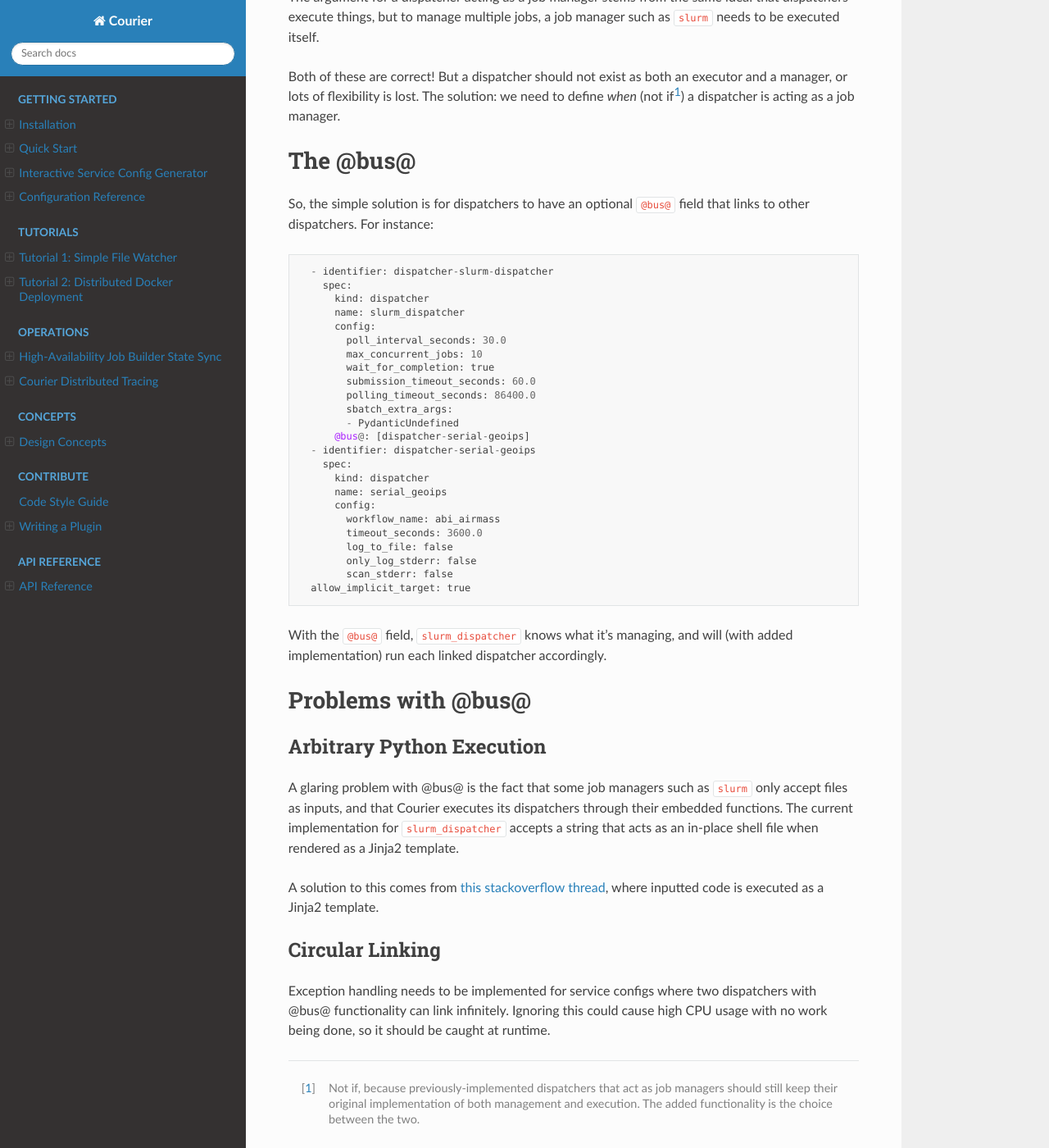
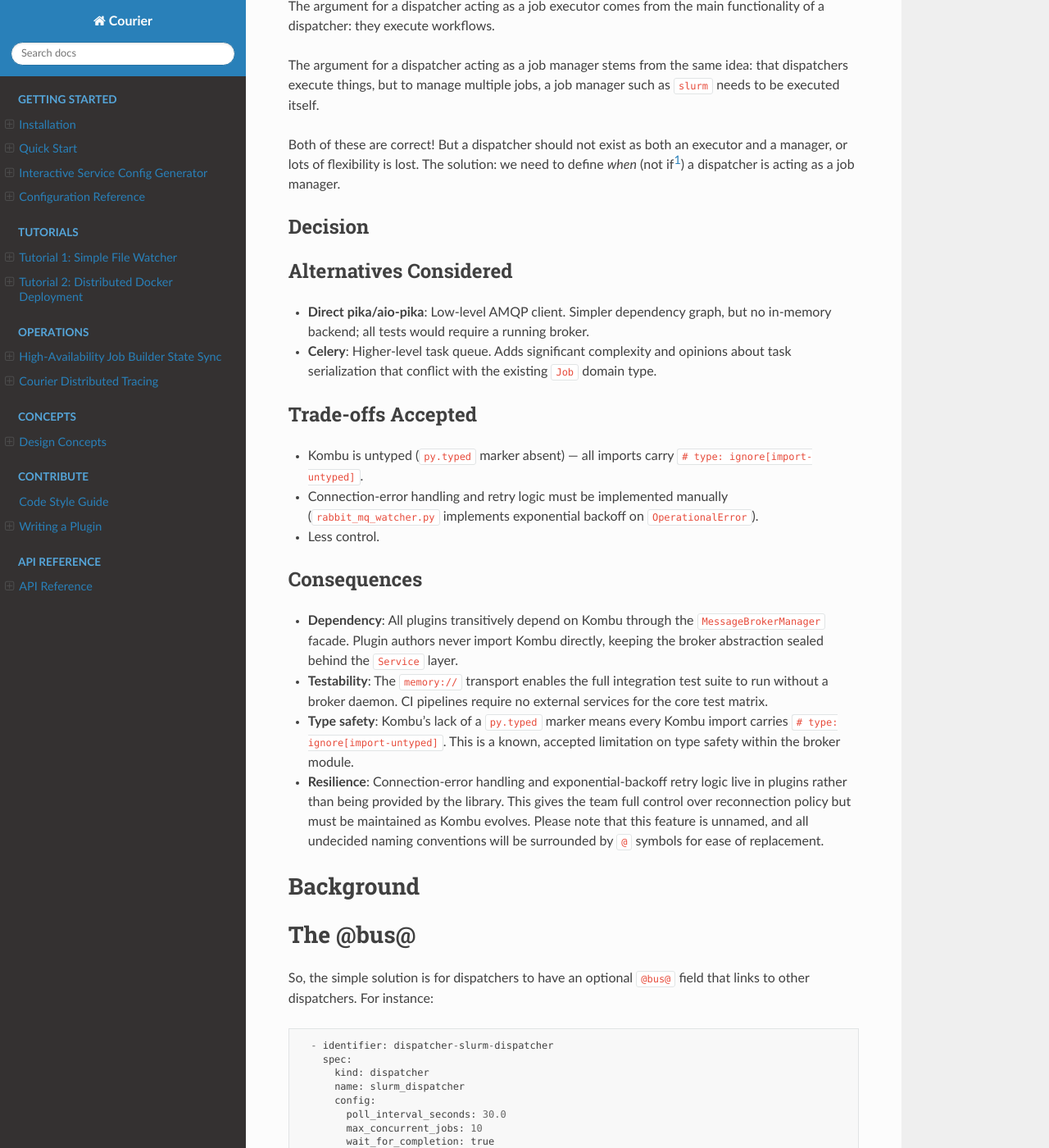
Before and after one commit to CIRA-GEOIPS/courier, a Sphinx documentation site: the page built from sphinx/concepts/adr/0009-dispatcher-refactoring.md, in a window 1280 px wide and 1400 px high, scrolled down 440 px. Shown: the whole window at 82% size. Built offline with Sphinx 7.4.7 and the Read the Docs theme 3.1.0, drawn with Linux system fonts in a browser that asks for light colours; some of the changed text lies outside the part shown.

Commit message:
Small beginning edits to format

````diff
--- a/sphinx/concepts/adr/0009-dispatcher-refactoring.md
+++ b/sphinx/concepts/adr/0009-dispatcher-refactoring.md
@@ -1,7 +1,12 @@
-Please note that this feature is unnamed, and all undecided naming conventions will be surrounded by `@` symbols for ease of replacement.
+# ADR-0009: Dispatcher Refactoring
 
-# Background
-Complications occur when using a job manager dispatcher such as `slurm_dispatcher` with a straight-ahead dispatcher such as `serial_geoips` or `serial_bash`, and it becomes clear that perhaps what it means to be a dispatcher has been lost. Thus the question arises: is a dispatcher a job manager or a job executor?
+## Status
+
+Pending Acceptance
+
+## Context
+
+Complications occur when trying to "swap out" a job manager dispatcher such as `slurm_dispatcher` with a straight-ahead dispatcher such as `serial_geoips` or `serial_bash` because - while they both may be executing bash - , and it becomes clear that perhaps what it means to be a dispatcher has been lost. Thus the question arises: is a dispatcher a job manager or a job executor?
 
 The argument for a dispatcher acting as a job executor comes from the main functionality of a dispatcher: they execute workflows.
 
@@ -9,6 +14,41 @@ The argument for a dispatcher acting as a job manager stems from the same idea:
 
 Both of these are correct! But a dispatcher should not exist as both an executor and a manager, or lots of flexibility is lost. The solution: we need to define *when* (not if[^1]) a dispatcher is acting as a job manager.
 
+
+## Decision
+
+
+## Alternatives Considered
+
+- **Direct pika/aio-pika**: Low-level AMQP client. Simpler dependency graph, but no
+  in-memory backend; all tests would require a running broker.
+- **Celery**: Higher-level task queue. Adds significant complexity and opinions about
+  task serialization that conflict with the existing `Job` domain type.
+
+## Trade-offs Accepted
+
+- Kombu is untyped (`py.typed` marker absent) — all imports carry `# type: ignore[import-untyped]`.
+- Connection-error handling and retry logic must be implemented manually
+  (`rabbit_mq_watcher.py` implements exponential backoff on `OperationalError`).
+- Less control.
+
+## Consequences
+
+- **Dependency**: All plugins transitively depend on Kombu through the
+  `MessageBrokerManager` facade. Plugin authors never import Kombu directly, keeping
+  the broker abstraction sealed behind the `Service` layer.
+- **Testability**: The `memory://` transport enables the full integration test suite to
+  run without a broker daemon. CI pipelines require no external services for the core
+  test matrix.
+- **Type safety**: Kombu's lack of a `py.typed` marker means every Kombu import carries
+  `# type: ignore[import-untyped]`. This is a known, accepted limitation on type safety
+  within the broker module.
+- **Resilience**: Connection-error handling and exponential-backoff retry logic live in
+  plugins rather than being provided by the library. This gives the team
+  full control over reconnection policy but must be maintained as Kombu evolves.
+Please note that this feature is unnamed, and all undecided naming conventions will be surrounded by `@` symbols for ease of replacement.
+
+# Background
 # The @bus@
 So, the simple solution is for dispatchers to have an optional `@bus@` field that links to other dispatchers. For instance:
 ```
````
